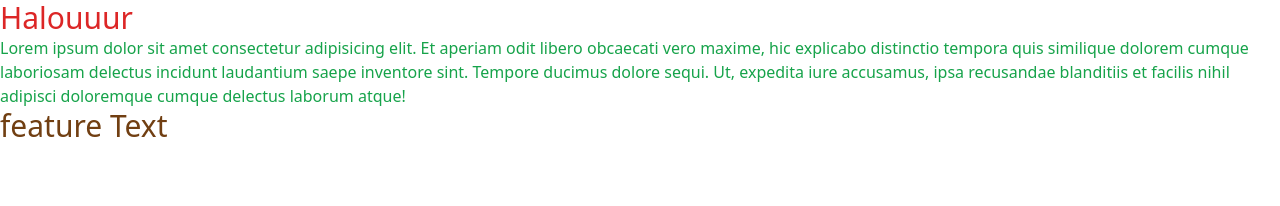
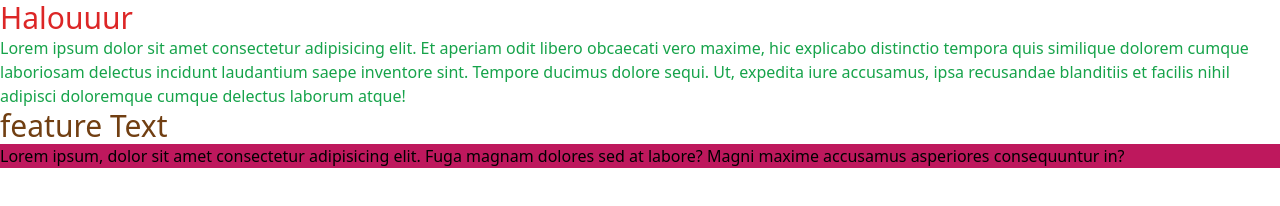
Before and after one commit to Mjdeleon8/debugging, a website: page index.html in a window 1280 px wide. Drawn offline with Linux system fonts and the light colour scheme.

Commit message:
initial style change

```diff
--- a/index.html
+++ b/index.html
@@ -15,6 +15,8 @@
         laudantium saepe inventore sint. Tempore ducimus dolore sequi. Ut, expedita iure accusamus, ipsa recusandae
         blanditiis et facilis nihil adipisci doloremque cumque delectus laborum atque!</p>
     <h1 class="text-3xl text-yellow-900">feature Text</h1>
+    <p class="bg-pink-700">Lorem ipsum, dolor sit amet consectetur adipisicing elit. Fuga magnam dolores sed at labore?
+        Magni maxime accusamus asperiores consequuntur in?</p>
 </body>
 
 </html>
```
Also changed, not shown: dist/output.css.
